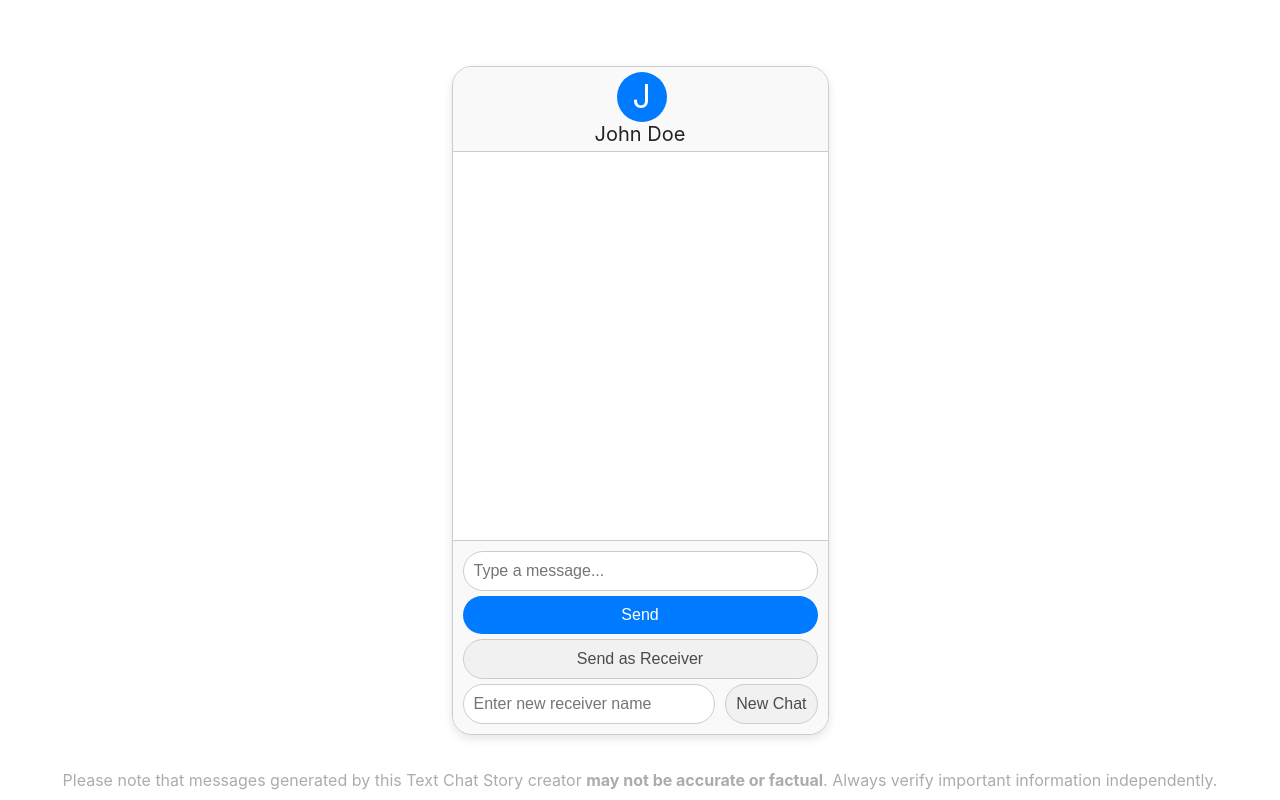
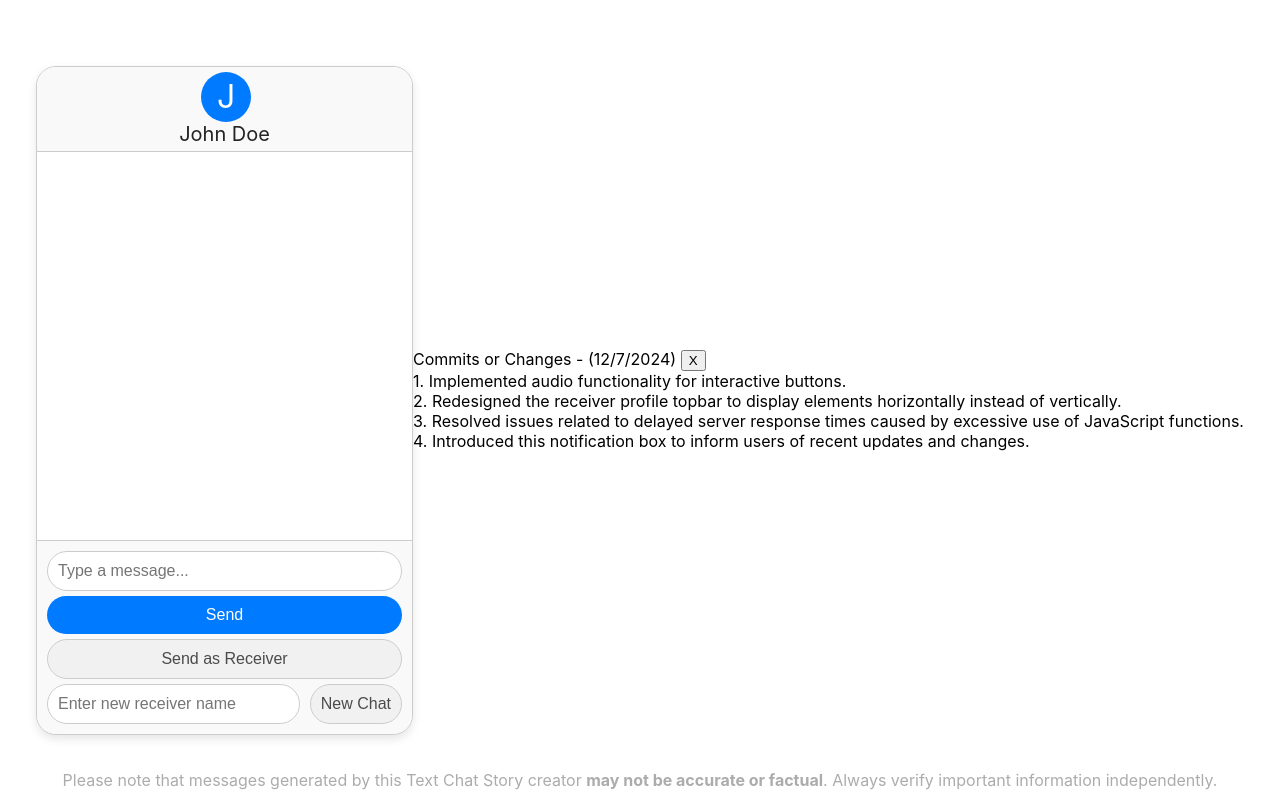
Before and after one commit to SoftwareModule/SoftwareModule.github.io, a plain HTML site: page index.html in a window 1280 px wide. Drawn offline with Linux system fonts and the light colour scheme.

Commit message:
Update index.html

```diff
--- a/index.html
+++ b/index.html
@@ -31,5 +31,17 @@
         </div>
     </div>
     <div class="info">Please note that messages generated by this Text Chat Story creator <b>may not be accurate or factual</b>. Always verify important information independently.</div>
+    <div class="commits">
+      <div class="commit-header">
+          Commits or Changes - (12/7/2024)
+          <button class="close-button" onclick="removeCommits()">X</button>
+      </div>
+      <div class="commit-items-container">
+        <div class="commit-item">1. Implemented audio functionality for interactive buttons.</div>
+        <div class="commit-item">2. Redesigned the receiver profile topbar to display elements horizontally instead of vertically.</div>
+        <div class="commit-item">3. Resolved issues related to delayed server response times caused by excessive use of JavaScript functions.</div>
+        <div class="commit-item">4. Introduced this notification box to inform users of recent updates and changes.</div>
+    </div>
+  </div>
 </body>
 </html>
```
Lines whose indentation alone changed are shown as unchanged.
